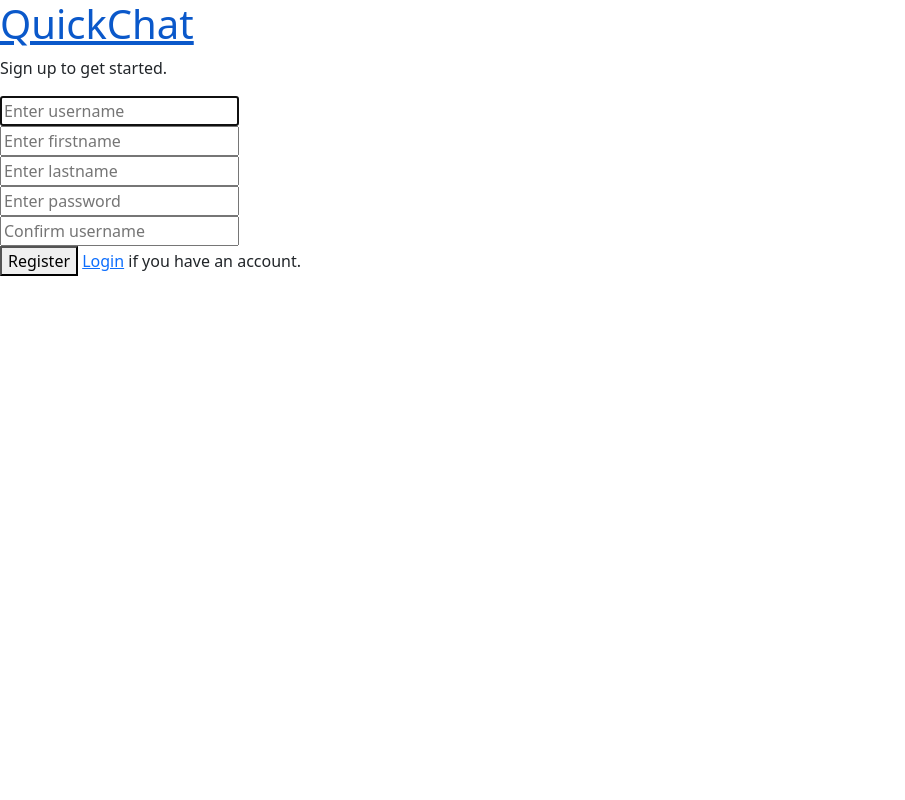
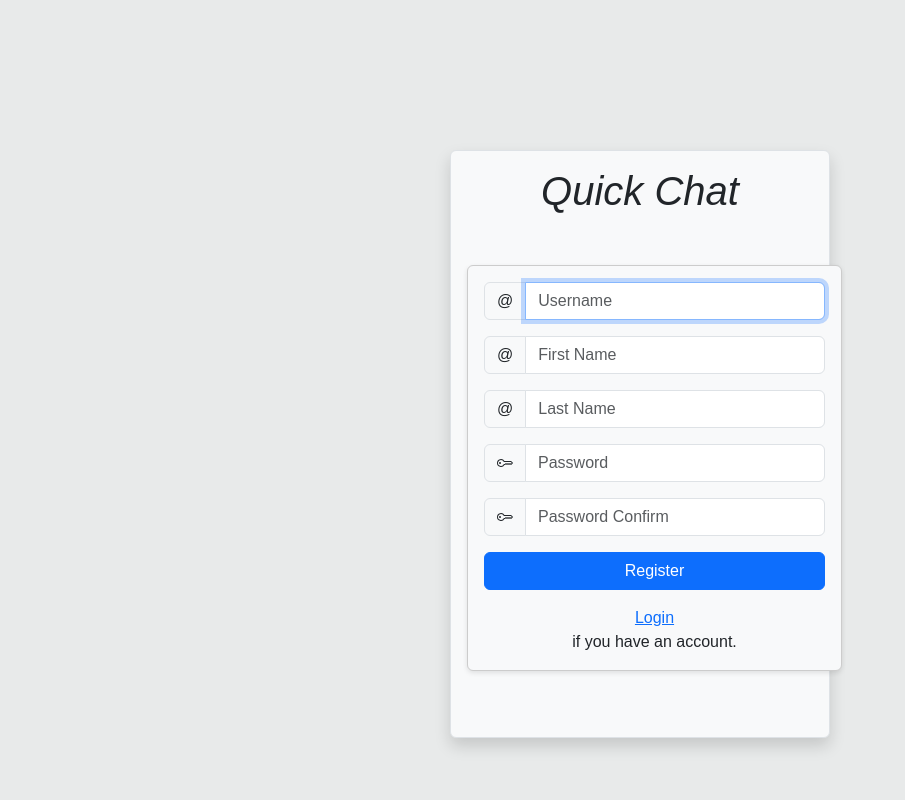
Before and after one commit to ravi300601/Quickchat, a Django app: page /register in a window 1280 px wide. Shown: the whole page, without its empty margins (0-905 px from the left). Run offline with Django 5.2, Linux system fonts and the light colour scheme; some libraries are stand-ins or nearby versions.

Commit message:
frontend for login and register

```diff
--- a/quickchatapp/forms.py
+++ b/quickchatapp/forms.py
@@ -5,11 +5,11 @@ from django.forms import ModelForm
 from .models import ChatMessage, Profile
 
 class UserForm(UserCreationForm):
-    username = forms.CharField(widget=forms.TextInput(attrs={'placeholder': 'Enter username'}))
-    first_name = forms.CharField(widget=forms.TextInput(attrs={'placeholder': 'Enter firstname'}))
-    last_name = forms.CharField(widget=forms.TextInput(attrs={'placeholder': 'Enter lastname'}))
-    password1 = forms.CharField(widget=forms.PasswordInput(attrs={'placeholder': 'Enter password'}))
-    password2 = forms.CharField(widget=forms.PasswordInput(attrs={'placeholder': 'Confirm username'}))
+    username = forms.CharField(widget=forms.TextInput(attrs={'placeholder': 'Username', 'class': 'form-control', 'aria-label': 'Username', 'aria-describedby': 'username'}))
+    first_name = forms.CharField(widget=forms.TextInput(attrs={'placeholder': 'First Name', 'class': 'form-control', 'aria-label': 'Firstname', 'aria-describedby': 'firstname'}))
+    last_name = forms.CharField(widget=forms.TextInput(attrs={'placeholder': 'Last Name', 'class': 'form-control', 'aria-label': 'Lastname', 'aria-describedby': 'lastname'}))
+    password1 = forms.CharField(widget=forms.PasswordInput(attrs={'placeholder': 'Password', 'class': 'form-control', 'aria-label': 'Password', 'aria-describedby': 'password'}))
+    password2 = forms.CharField(widget=forms.PasswordInput(attrs={'placeholder': 'Password Confirm', 'class': 'form-control', 'aria-label': 'Cpassword', 'aria-describedby': 'CPassword'}))
     class Meta:
         model = User
         fields = ["username", "first_name", "last_name", "password1", "password2"]
--- a/quickchatapp/templates/quickchatapp/register.html
+++ b/quickchatapp/templates/quickchatapp/register.html
@@ -1,7 +1,65 @@
 {% extends "quickchatapp/base.html" %}
 
 {% block content %}
-<div>
+
+<style>
+    body {
+        background-color: #d9dcdc94; /* Light gray background */
+        font-family: sans-serif;
+      }
+      .login-form {
+        width: 375px;
+        margin: 50px auto;
+        padding: 30px;
+        border: 1px solid #ccc;
+        border-radius: 4px;
+        box-shadow: 0 2px 5px rgba(0, 0, 0, 0.1);
+        background-color: #fff; /* White form background */
+      }
+      .login-form h2 {
+        text-align: center;
+        margin-bottom: 20px;
+      }
+    </style>
+    <div class="container" style="margin-top: 150px;">
+      <div class="row justify-content-center align-items-center">
+        <div class="col-md-4 border bg-light shadow p-3 mb-5 bg-body-tertiary rounded">
+          <h1 class="text-center mb-4 fst-italic">Quick Chat</h1>
+          <form class="login-form p-3 bg-body-tertiary rounded" action="" method="post">
+            {% csrf_token %}
+
+            {% for field in form %}
+            {% if field.errors %}
+            <div class="text-danger">
+                {{field.errors}}
+            </div>
+            {% endif %}
+            <div class="input-group mb-3">
+                {% if field.name == 'password2' or  field.name == 'password1' %}
+                <span class="input-group-text" id="password"><svg xmlns="http://www.w3.org/2000/svg" width="16" height="16" fill="currentColor" class="bi bi-key" viewBox="0 0 16 16">
+                    <path d="M0 8a4 4 0 0 1 7.465-2H14a.5.5 0 0 1 .354.146l1.5 1.5a.5.5 0 0 1 0 .708l-1.5 1.5a.5.5 0 0 1-.708 0L13 9.207l-.646.647a.5.5 0 0 1-.708 0L11 9.207l-.646.647a.5.5 0 0 1-.708 0L9 9.207l-.646.647A.5.5 0 0 1 8 10h-.535A4 4 0 0 1 0 8m4-3a3 3 0 1 0 2.712 4.285A.5.5 0 0 1 7.163 9h.63l.853-.854a.5.5 0 0 1 .708 0l.646.647.646-.647a.5.5 0 0 1 .708 0l.646.647.646-.647a.5.5 0 0 1 .708 0l.646.647.793-.793-1-1h-6.63a.5.5 0 0 1-.451-.285A3 3 0 0 0 4 5"/>
+                    <path d="M4 8a1 1 0 1 1-2 0 1 1 0 0 1 2 0"/>
+                  </svg>
+                </span>
+                {% else %}
+                <span class="input-group-text">@</span>
+                {% endif %}
+                {{field}}
+            </div>
+            {% endfor %}
+
+            <div class="d-grid gap-2">
+              <button type="submit" class="btn btn-primary">Register</button>
+            </div>
+            <div class="mt-3 text-center fs-6">
+                <span><a href="{% url 'login' %}">Login</a><br> if you have an account.</span>
+            </div>
+          </form>
+        </div>
+      </div>
+    </div>
+
+<!-- <div>
     <div>
         <a href=""><h1>QuickChat</h1></a>
         <p>Sign up to get started.</p>
@@ -20,5 +78,5 @@
             <span><a href="{% url 'login' %}">Login</a> if you have an account.</span>
         </form>
     </div>
-</div>
+</div> -->
 {% endblock content %}
```
Also changed, not shown: quickchatapp/templates/quickchatapp/login.html (+59 -2 lines), db.sqlite3.
